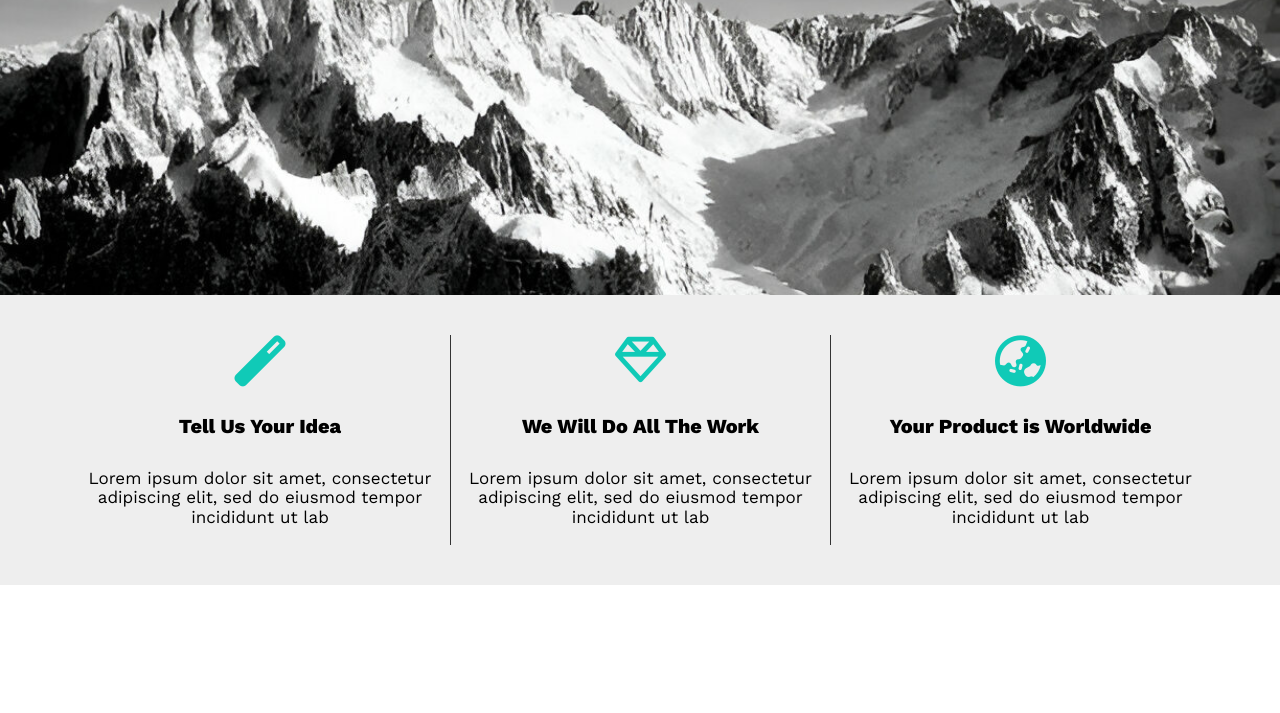
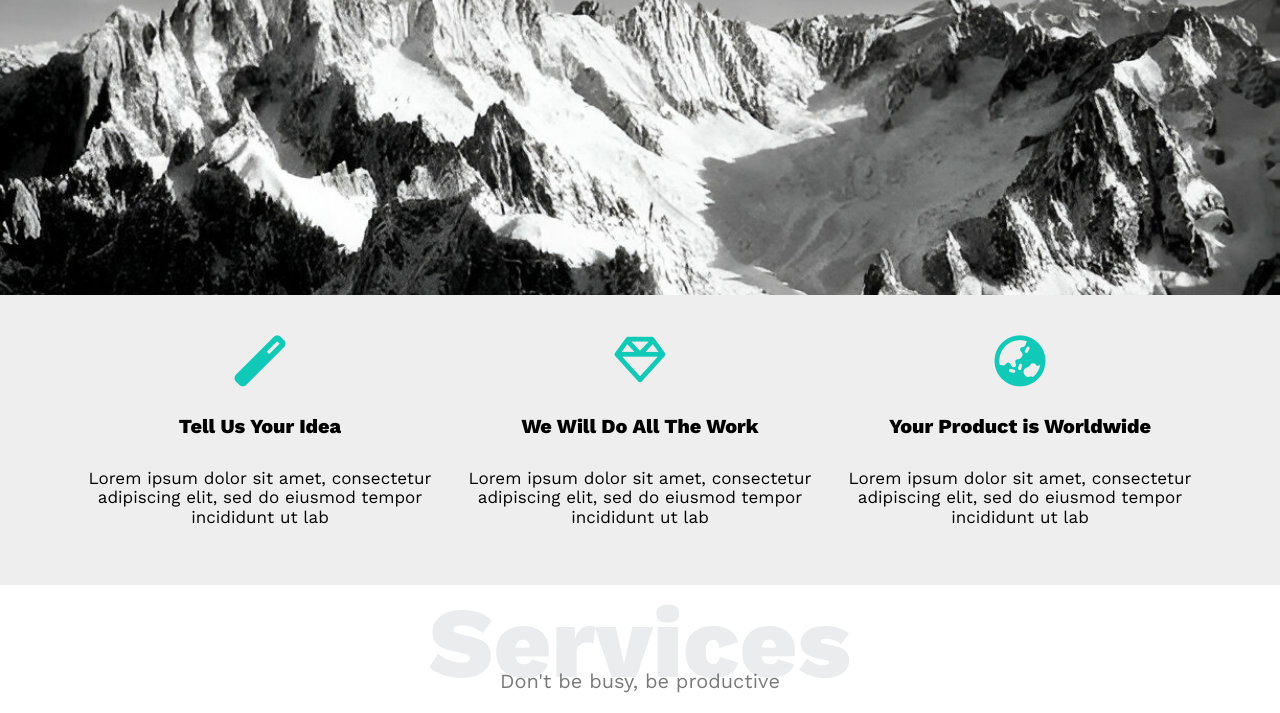
Before and after one commit to abokamal09/Leon, a plain HTML site: page index.html in a window 1280 px wide. Shown: the part 505-1218 px from the top of the page. Before the commit the page ends 1090 px from the top, so only its background shows below. Drawn offline with nearby package versions, Linux system fonts and the light colour scheme.

Commit message:
add the Service section and add the global title of the section titles

```diff
--- a/css/style.css
+++ b/css/style.css
@@ -174,9 +174,9 @@ body {
   grid-template-columns: repeat(auto-fill, minmax(300px, 1fr));
 }
 
-.features .feat:not(:first-child) {
-  border-left: 1px solid #333;
-}
+/* .features .feat:not(:first-child) {
+  border-left: 2px solid #333;
+} */
 
 .features .feat h3 {
   margin: 30px;
@@ -186,3 +186,18 @@ body {
 i {
   color: #10cab7;
 }
+
+.section-title {
+  color: #ebeced;
+  font-size: 100px;
+  margin: 0;
+  font-weight: 800;
+  text-align: center;
+}
+
+.section-title + p {
+  text-align: center;
+  margin-top: -30px;
+  font-size: 20px;
+  color: #797979;
+}
--- a/index.html
+++ b/index.html
@@ -61,5 +61,11 @@
                 </div>
             </div>
         </div>
+        <div class="services">
+            <div class="container">
+                <h2 class="section-title">Services</h2>
+                <p>Don't be busy, be productive</p>
+            </div>
+        </div>
     </body>
 </html>
```
